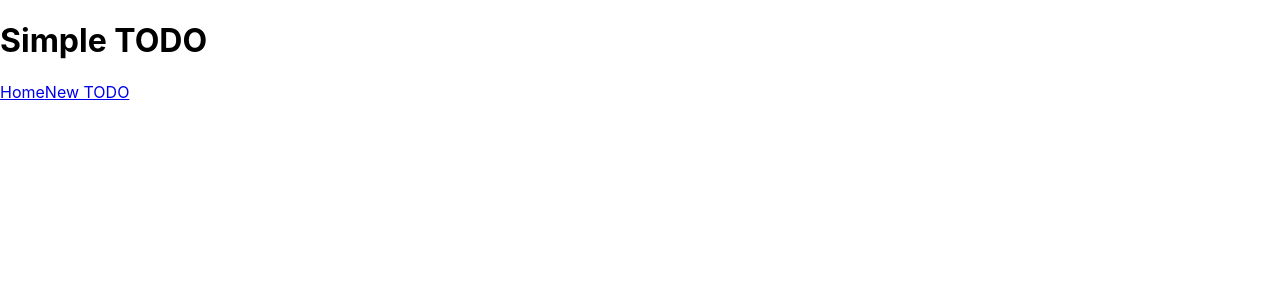
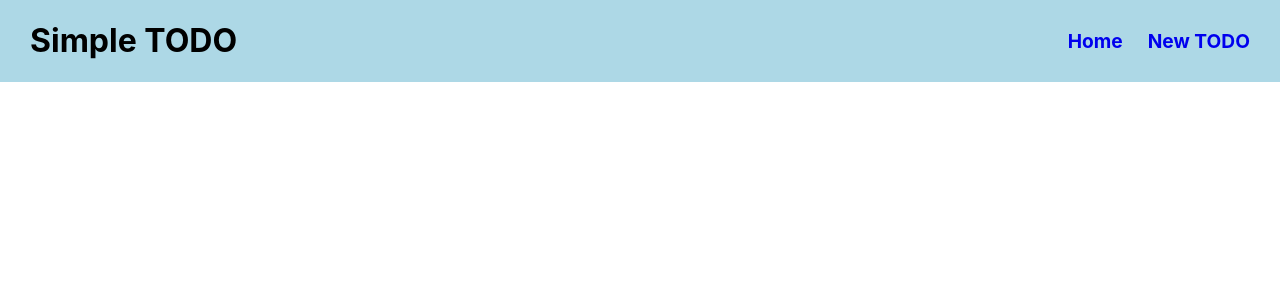
Before and after one commit to pernillafed/learning-git, a React (Create React App) app: page / in a window 1280 px wide. Shown: the top 300 px of the page. Built offline with nearby package versions, Linux system fonts and the light colour scheme.

Commit message:
Added styles to Navbar

```diff
--- a/src/index.css
+++ b/src/index.css
@@ -1,3 +1,7 @@
+* {
+  box-sizing: border-box;
+}
+
 body {
   margin: 0;
   font-family: -apple-system, BlinkMacSystemFont, 'Segoe UI', 'Roboto', 'Oxygen',
@@ -11,3 +15,22 @@ code {
   font-family: source-code-pro, Menlo, Monaco, Consolas, 'Courier New',
     monospace;
 }
+
+.navbar {
+  background-color: lightblue;
+  display: flex;
+  justify-content: space-between;
+  align-items: center;
+  padding: 0 30px;
+}
+
+a {
+  margin-left: 25px;
+  font-size: 1.2rem;
+  text-decoration: none;
+  font-weight: bold;
+}
+
+a:hover {
+  color: lightslategray;
+}
```
